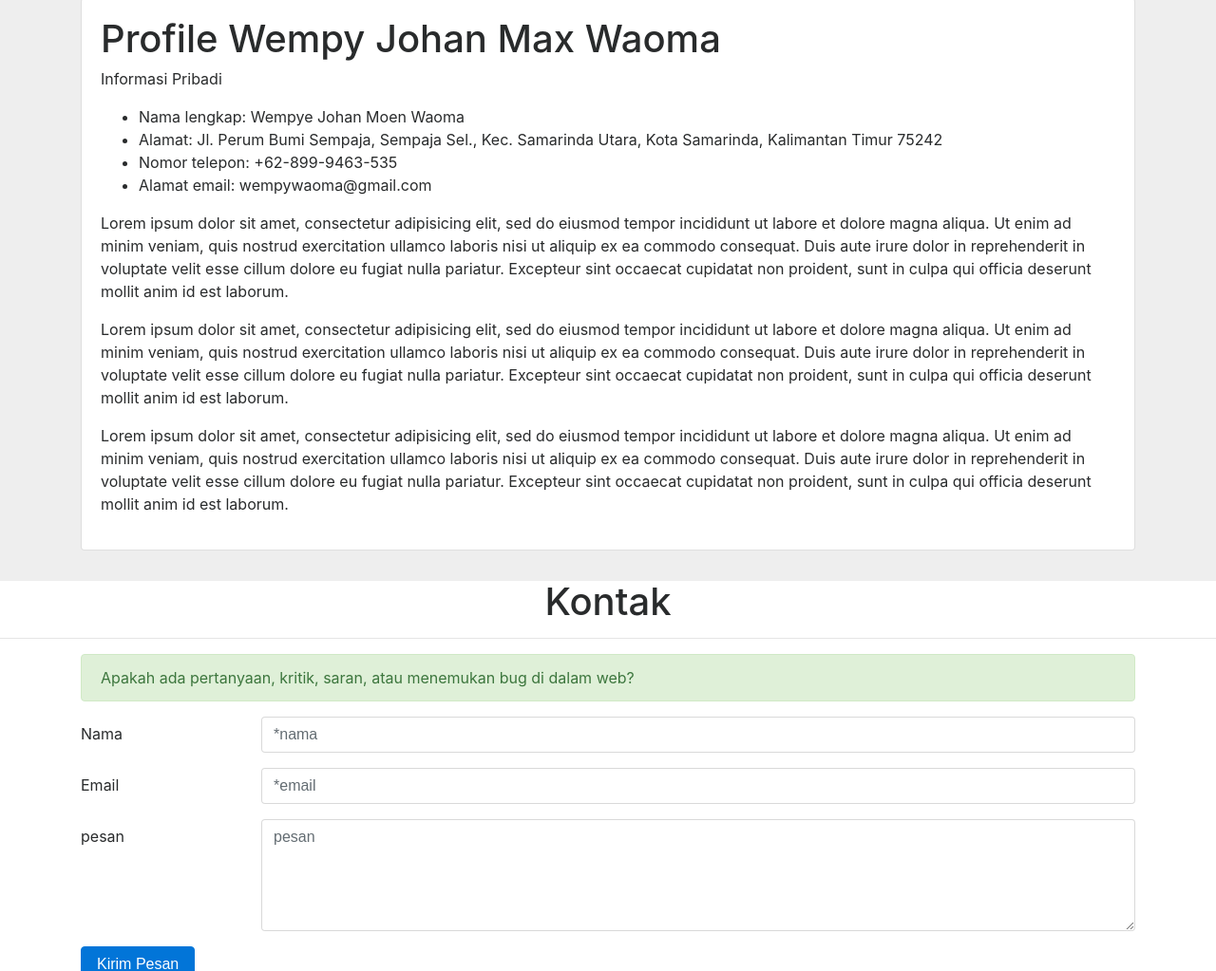
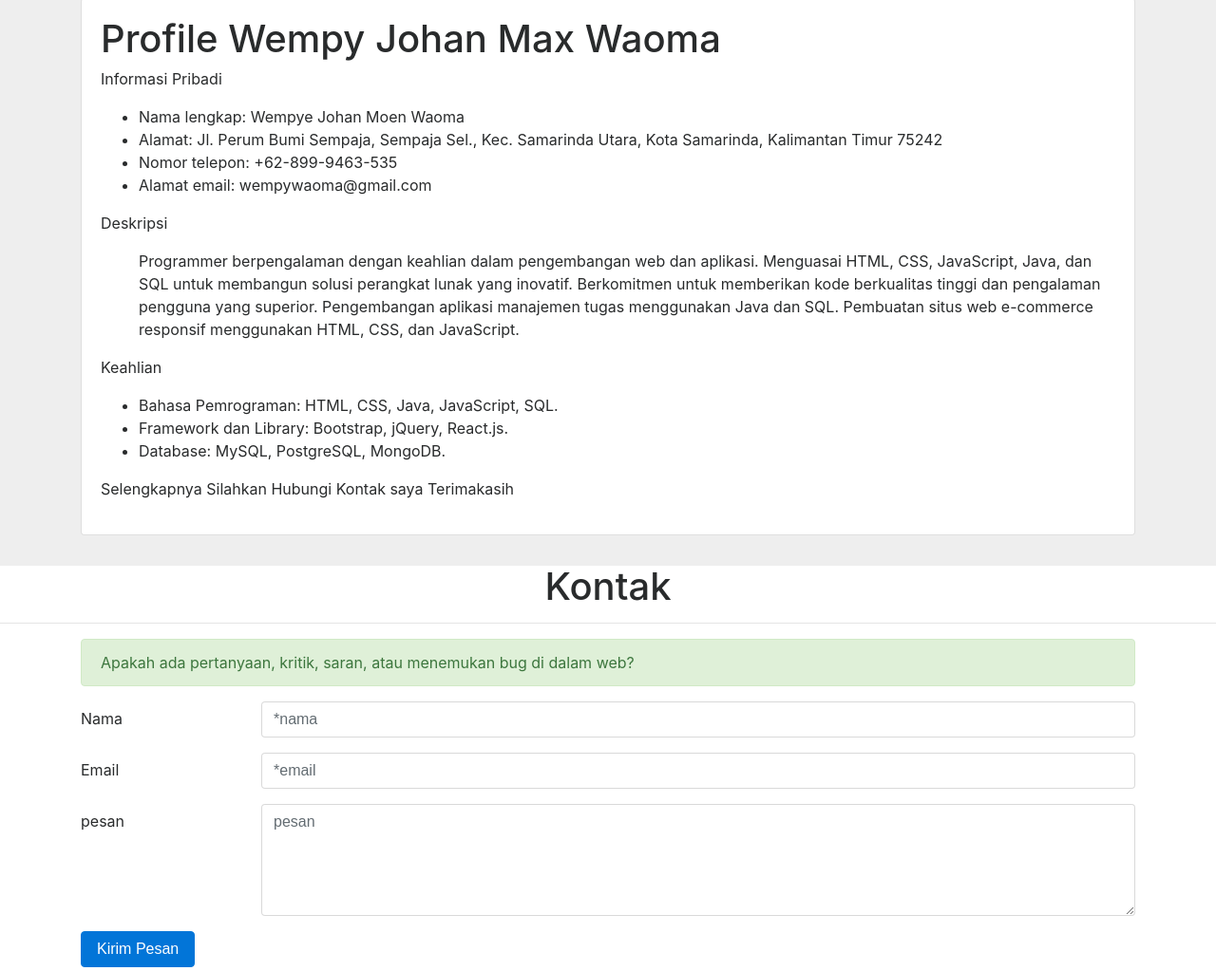
Before and after one commit to wempywaoma/Portofolio, a plain HTML site: page index.html in a window 1280 px wide. Shown: the part 960-1983 px from the top of the page at 95% size. Drawn offline with nearby package versions, Linux system fonts and the light colour scheme.

Commit message:
Update index.html

```diff
--- a/index.html
+++ b/index.html
@@ -178,35 +178,22 @@
                     <li> Alamat email: wempywaoma@gmail.com </li>
                   </ul>
                 </p>
-                <p>
-                  Lorem ipsum dolor sit amet, consectetur adipisicing elit, sed
-                  do eiusmod tempor incididunt ut labore et dolore magna aliqua.
-                  Ut enim ad minim veniam, quis nostrud exercitation ullamco
-                  laboris nisi ut aliquip ex ea commodo consequat. Duis aute
-                  irure dolor in reprehenderit in voluptate velit esse cillum
-                  dolore eu fugiat nulla pariatur. Excepteur sint occaecat
-                  cupidatat non proident, sunt in culpa qui officia deserunt
-                  mollit anim id est laborum.
+                <p> Deskripsi
+                  <ul> Programmer berpengalaman dengan keahlian dalam pengembangan web dan aplikasi.
+                  Menguasai HTML, CSS, JavaScript, Java, dan SQL untuk membangun solusi perangkat lunak yang inovatif.
+                  Berkomitmen untuk memberikan kode berkualitas tinggi dan pengalaman pengguna yang superior.
+                  Pengembangan aplikasi manajemen tugas menggunakan Java dan SQL.
+                  Pembuatan situs web e-commerce responsif menggunakan HTML, CSS, dan JavaScript.</ul>
                 </p>
-                <p>
-                  Lorem ipsum dolor sit amet, consectetur adipisicing elit, sed
-                  do eiusmod tempor incididunt ut labore et dolore magna aliqua.
-                  Ut enim ad minim veniam, quis nostrud exercitation ullamco
-                  laboris nisi ut aliquip ex ea commodo consequat. Duis aute
-                  irure dolor in reprehenderit in voluptate velit esse cillum
-                  dolore eu fugiat nulla pariatur. Excepteur sint occaecat
-                  cupidatat non proident, sunt in culpa qui officia deserunt
-                  mollit anim id est laborum.
+                <p> Keahlian
+                  <ul>
+                    <li>Bahasa Pemrograman: HTML, CSS, Java, JavaScript, SQL.</li>
+                    <li>Framework dan Library: Bootstrap, jQuery, React.js.</li>
+                    <li>Database: MySQL, PostgreSQL, MongoDB.</li>
+                  </ul>
                 </p>
-                <p>
-                  Lorem ipsum dolor sit amet, consectetur adipisicing elit, sed
-                  do eiusmod tempor incididunt ut labore et dolore magna aliqua.
-                  Ut enim ad minim veniam, quis nostrud exercitation ullamco
-                  laboris nisi ut aliquip ex ea commodo consequat. Duis aute
-                  irure dolor in reprehenderit in voluptate velit esse cillum
-                  dolore eu fugiat nulla pariatur. Excepteur sint occaecat
-                  cupidatat non proident, sunt in culpa qui officia deserunt
-                  mollit anim id est laborum.
+                <p> Selengkapnya Silahkan Hubungi Kontak saya
+                  Terimakasih
                 </p>
               </div>
             </div>
```
